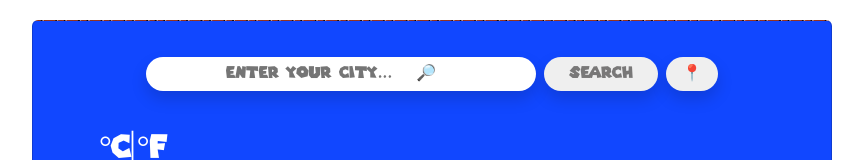
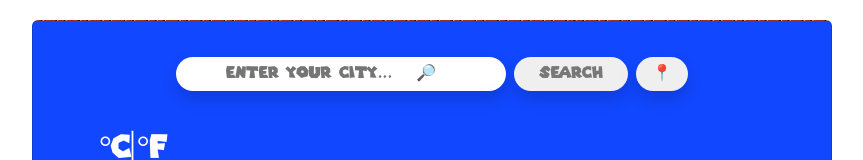
Before and after one commit to YasiaDi/My-Weater-App, a plain HTML site: page index.html in a window 1280 px wide. Shown: the top 160 px of the page, without its empty margins (208-1071 px from the left). Drawn offline with nearby package versions, Linux system fonts and the light colour scheme; no server answers.

Commit message:
Update style.css

```diff
--- a/src/style.css
+++ b/src/style.css
@@ -46,7 +46,7 @@ input {
   border-style: none;
 }
 input[type="search" i] {
-  padding: 5px 80px;
+  padding: 5px 50px;
 }
 input[type="submit" i] {
   padding: 5px 25px;
```
